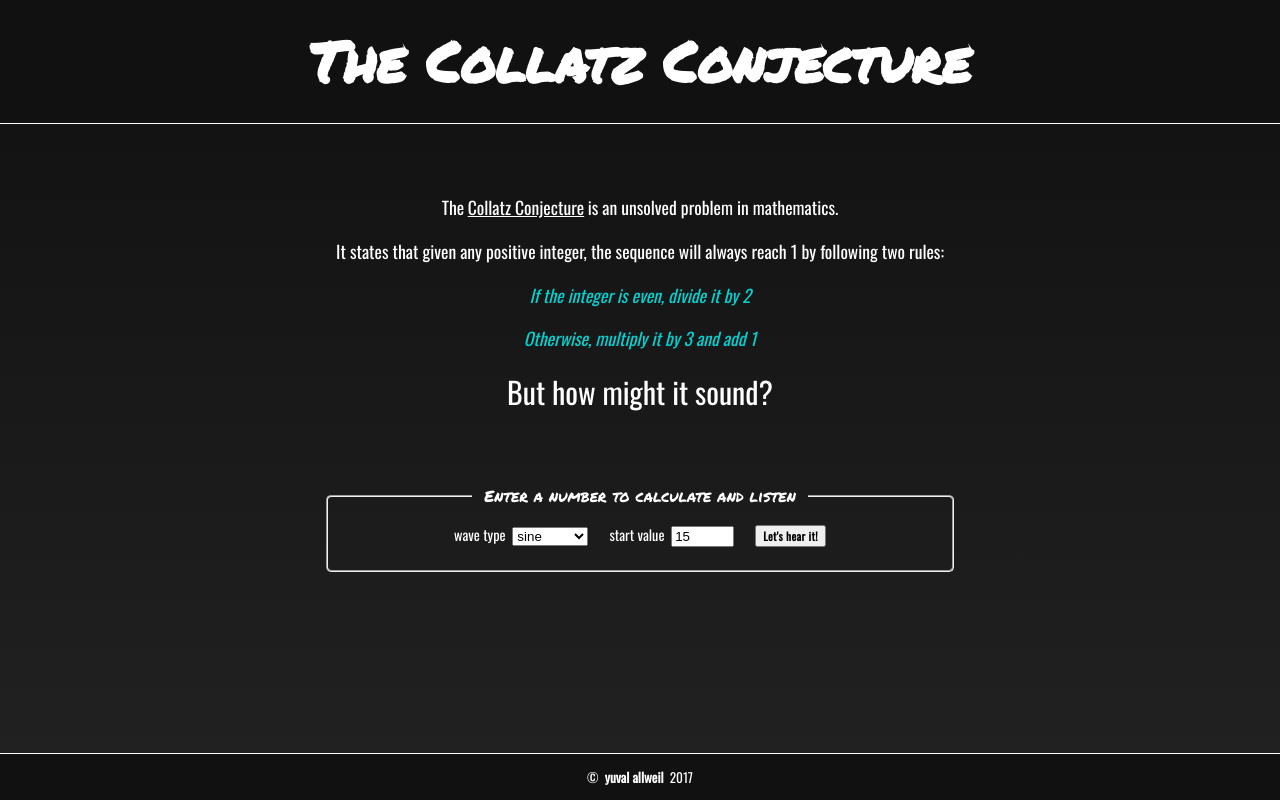
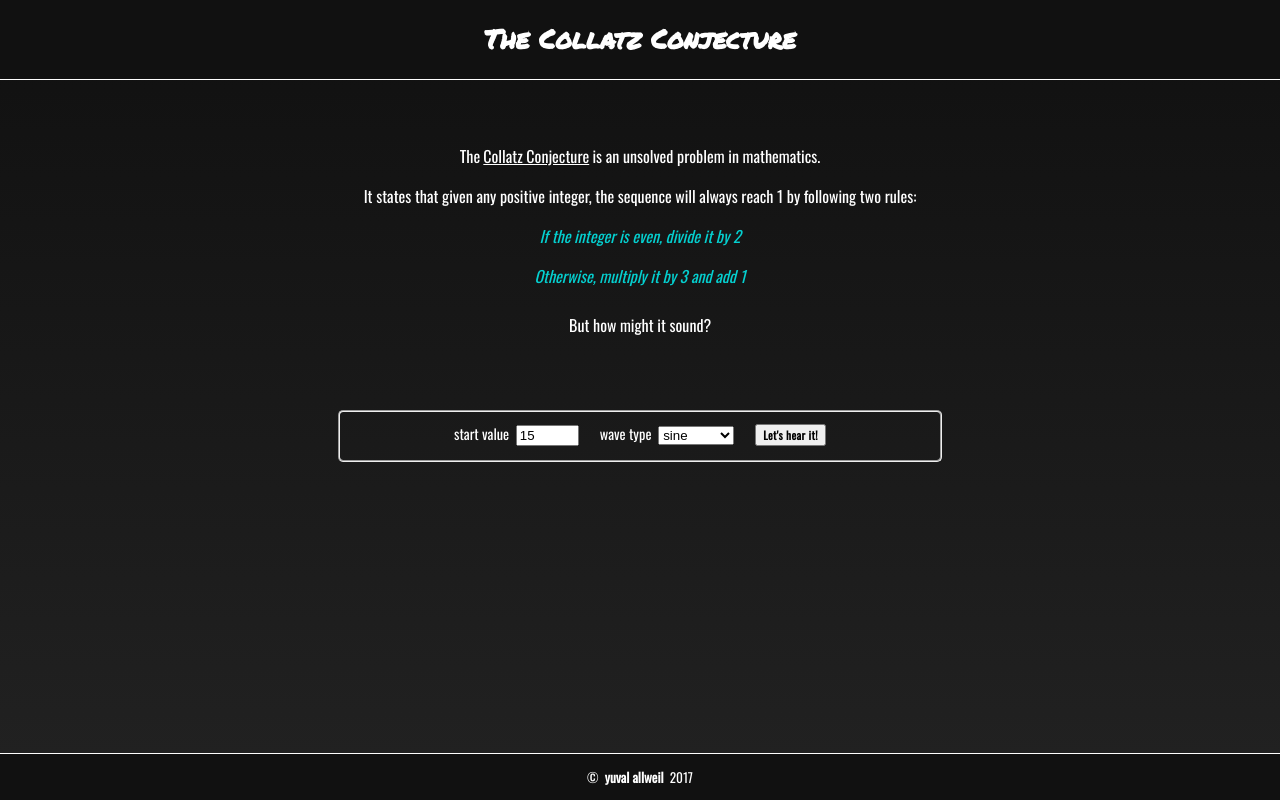
Before and after one commit to themarquisdesheric/collatz-conjecture-music, a React (Create React App) app: page / in a window 1280 px wide. Built offline with nearby package versions, Linux system fonts and the light colour scheme; what really-smooth-scroll would draw is missing.

Commit message:
prepare for redesign

```diff
--- a/src/components/Arrows.js
+++ b/src/components/Arrows.js
@@ -10,13 +10,14 @@ const ArrowOutline = (direction, component) =>
   styled(component)`
     font-size: 3em;
     position: fixed;
-    top: 50%;
-    ${direction}: 8%;
+    ${direction}: 2%;
+    top: 75%;
 
-    @media (max-width: 450px) {
-      ${direction}: 2%;
+    @media (min-width: 700px) {
+      top: 60%;
+      ${direction}: 8%;
     }
-`;
+  `;
 
 ArrowOutline.propTypes = {
   direction: PropTypes.string.isRequired,
--- a/src/components/Chart.js
+++ b/src/components/Chart.js
@@ -4,12 +4,24 @@ import styled from 'styled-components';
 import Chart from 'chart.js';
 
 const Div = styled.div`
-  max-width: 43%;
   height: 100%;
   margin: 1.5em auto;
 
-  @media (max-width: 700px) {
-    display: none;
+  // ! if sequence is longer than 5, add ~ 100px for every note
+  // ! width: 500px;
+  // ! overflow-x: scroll;
+
+  @media (min-width: 400px) {
+    max-width: 85%;
+  }
+
+  @media (min-width: 600px) {
+    max-width: 65%;
+  }
+
+  @media (min-width: 1000px) {
+    max-width: 45%;
+    overflow-x: unset;
   }
 `;
 
@@ -90,9 +102,11 @@ export default class LineChart extends Component {
 
   render () {
     return (
-      <Div>
-        <canvas ref={(canvas) => this.canvas = canvas} />
-      </Div>
+      <div style={{ position: 'relative' }}>
+        <Div>
+          <canvas ref={(canvas) => this.canvas = canvas} />
+        </Div>
+      </div>
     );
   }
 }
--- a/src/components/Form.js
+++ b/src/components/Form.js
@@ -10,9 +10,10 @@ const spacedInputStyles = {
   width: '55px'
 };
 
-const Fieldset = styled.fieldset`
+const StyledForm = styled.form`
   width: 600px;
   margin: 0 auto 5em;
+  border: 2px groove threedface;
   border-radius: 5px;
 
   @media (max-width: 850px) {
@@ -27,11 +28,6 @@ const Button = styled.button`
   font-size: .7em;
   cursor: pointer;
   letter-spacing: .4px;
-`;
-
-const Legend = styled.legend`
-  font-family: 'Permanent Marker', cursive;
-  padding: 0 .75em;
 `;
 
 export default class Form extends Component {
@@ -107,18 +103,9 @@ export default class Form extends Component {
           />
         }
 
-        <form onSubmit={this.handleSubmit}>
-          <Fieldset>
-            <Legend>
-              Enter a number to calculate and listen
-            </Legend>
-            <SelectInput
-              label="Wave type"
-              selected={selected}
-              onChange={handleWave}
-            />
+        <StyledForm onSubmit={this.handleSubmit}>
           <Label>
-              {"Start value"}
+            Start value
             <input
               type="number"
               defaultValue={15}
@@ -126,11 +113,15 @@ export default class Form extends Component {
               style={spacedInputStyles}
             />
           </Label>
+          <SelectInput
+            label="Wave type"
+            selected={selected}
+            onChange={handleWave}
+          />
           <Button type="submit">
-              {"Let's hear it!"}
+            Let's hear it!
           </Button>
-          </Fieldset>
-        </form>
+        </StyledForm>
       </div>
     );
   }
--- a/src/components/Header.js
+++ b/src/components/Header.js
@@ -9,10 +9,12 @@ const StyledHeader = styled.header`
 const H2 = styled.h2`
   color: #fff;
   font-family: 'Permanent Marker', cursive;
-  font-size: 3.5em;
+  font-size: 1.65em;
   padding-top: 1.6%;
   margin: 0 0 1.6%;
-`;
+
+  // ! font-size: 3.5em;
+  `;
 
 const Header = () => (
   <StyledHeader>
--- a/src/components/IntroBlurb.js
+++ b/src/components/IntroBlurb.js
@@ -4,7 +4,10 @@ import styled from 'styled-components';
 const Div = styled.div`
   width: 100%;
   margin: 4em auto;
-  font-size: 1.1em;
+  font-size: 1em;
+
+
+  // ! font-size: 1.1em;
 `;
 
 const Ul = styled.ul`
@@ -29,9 +32,17 @@ const A = styled.a`
 `;
 
 const CallToAction = styled.p`
+  display: inline-block;
   color: #fff;
-  font-size: 1.7em;
   margin: .56em;
+  font-size: 1em;
+  animation: CTA 2.5s linear infinite;
+
+  @keyframes CTA {
+    50% { transform: scale(1.1); }
+  }
+
+  // ! font-size: 1.7em;
 `;
 
 const IntroBlurb = () => (
--- a/src/components/List.js
+++ b/src/components/List.js
@@ -5,7 +5,7 @@ import styled from 'styled-components';
 import { HoverableListItem as ListItem } from './ListItem';
 
 const Ul = styled.ul`
-  width: 400px;
+  max-width: 400px;
   margin: 1em auto;
   padding-left: 0;
   list-style-type: none;
```
Lines whose indentation alone changed are shown as unchanged.
